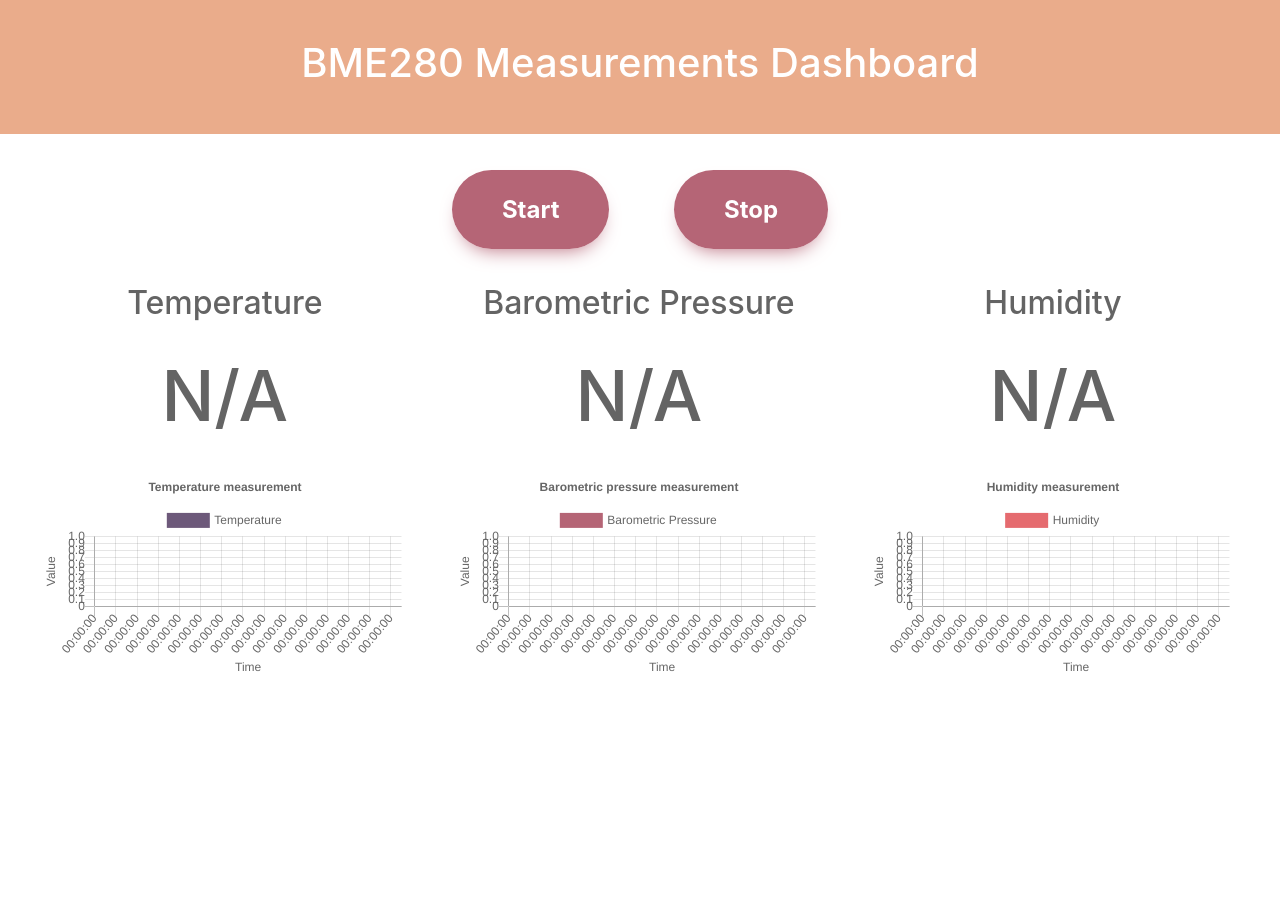
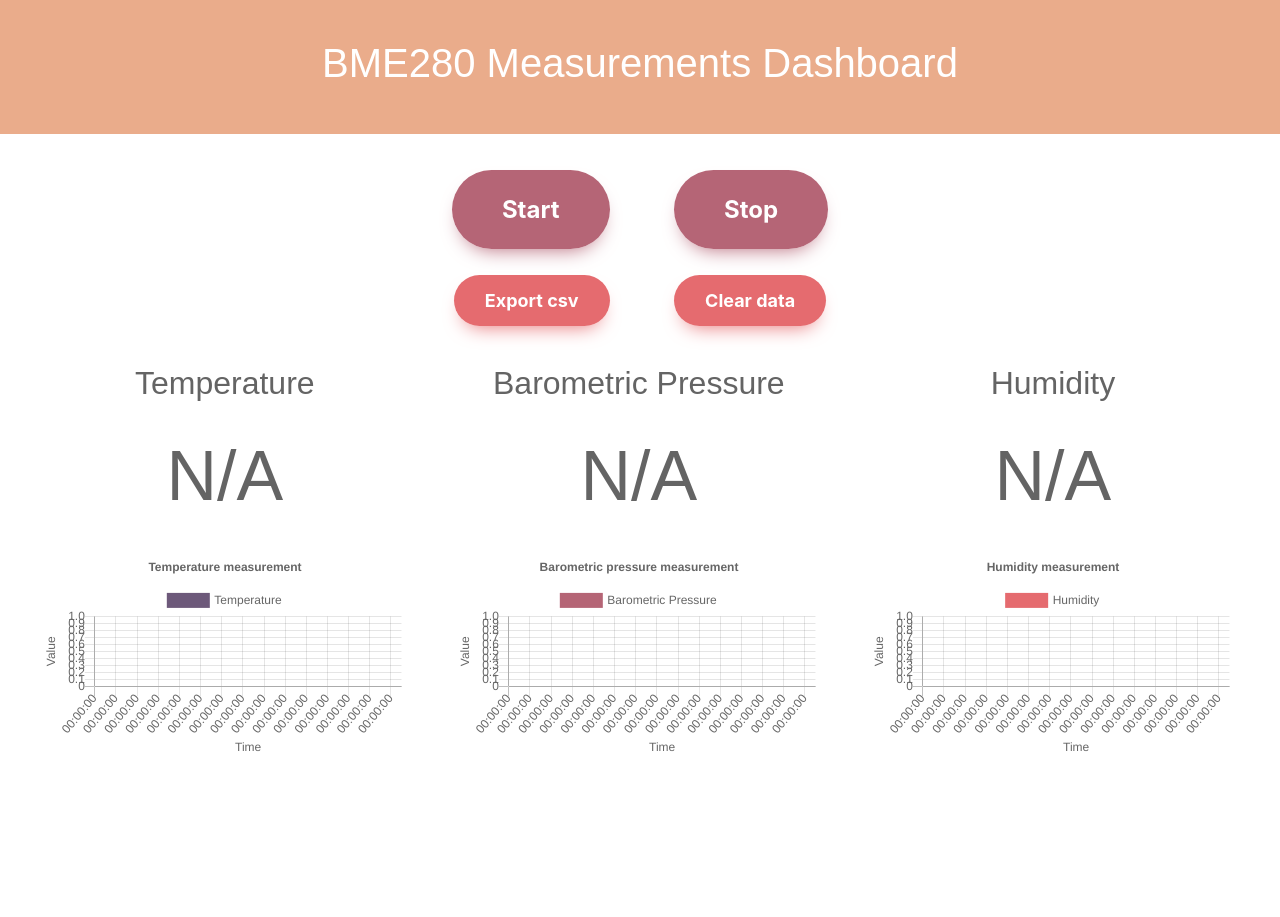
Before and after one commit to tuuznik/BME280_dashboard, a Flask app: page / in a window 1280 px wide. Before the commit the page ends 671 px from the top, so only its background shows below. Run offline with Flask 2, Linux system fonts and the light colour scheme; some libraries are stand-ins or nearby versions.

Commit message:
Refactoring changes

```diff
--- a/app.py
+++ b/app.py
@@ -48,26 +48,39 @@
   try:
     con = sql.connect('data.db')
     c =  con.cursor()
-    c.execute(f"INSERT INTO {table} (measurement_date, {data_column_name}) VALUES (datetime('now','localtime'), {meas_data})")
+    sql_cmd = f"INSERT INTO {table} (measurement_date, {data_column_name}) VALUES (datetime('now','localtime'), {meas_data})"
+    c.execute(sql_cmd)
     con.commit()
   except:
     print("An error has occured")
 
 
+def read_data(file_name, table, data_column_name):
+    while True:
+        file = open(f"/sys/bus/i2c/devices/1-0077/{file_name}", 'r')
+        output = file.read()
+        data = int(output)/1024
+        json_data = json.dumps(
+                {'time': datetime.now().strftime('%H:%M:%S'), 'value': data})
+        add_data(f"{table}", {data_column_name}, data)
+        yield f"data:{json_data}\n\n"
+        time.sleep(1)
+
+
 @app.route('/temp-data')
 def temperature_data():
-    def read_data():
-        while True:
-            file = open("/sys/bus/i2c/devices/1-0077/temperature", 'r')
-            output = file.read()
-            temperature = int(output)/100
-            json_data = json.dumps(
-                    {'time': datetime.now().strftime('%H:%M:%S'), 'value': temperature})
-            add_data("temp_measurements", "temperature", temperature)
-            yield f"data:{json_data}\n\n"
-            time.sleep(1)
+    # def read_data():
+    #     while True:
+    #         file = open("/sys/bus/i2c/devices/1-0077/temperature", 'r')
+    #         output = file.read()
+    #         temperature = int(output)/100
+    #         json_data = json.dumps(
+    #                 {'time': datetime.now().strftime('%H:%M:%S'), 'value': temperature})
+    #         add_data("temp_measurements", "temperature", temperature)
+    #         yield f"data:{json_data}\n\n"
+    #         time.sleep(1)
 
-    response = Response(stream_with_context(read_data()), mimetype="text/event-stream")
+    response = Response(stream_with_context(read_data("temperature", "temp_measurements", "temperature")), mimetype="text/event-stream")
     response.headers["Cache-Control"] = "no-cache"
     response.headers["X-Accel-Buffering"] = "no"
     return response
@@ -81,7 +94,6 @@
             pressure = int(output)/25600
             json_data = json.dumps(
                     {'time': datetime.now().strftime('%H:%M:%S'), 'value': pressure})
-                # {'time': datetime.now().strftime('%Y-%m-%d %H:%M:%S'), 'value': random.random() * 100})
             add_data("pressure_measurements", "pressure", pressure)
             yield f"data:{json_data}\n\n"
             time.sleep(1)
@@ -100,7 +112,6 @@
             humidity = int(output)/1024
             json_data = json.dumps(
                     {'time': datetime.now().strftime('%H:%M:%S'), 'value': humidity})
-                # {'time': datetime.now().strftime('%Y-%m-%d %H:%M:%S'), 'value': random.random() * 100})
             add_data("humidity_measurements", "humidity", humidity)
             yield f"data:{json_data}\n\n"
             time.sleep(1)
@@ -117,7 +128,11 @@
     try:
         con = sql.connect('data.db')
         c =  con.cursor()
-        c.execute("SELECT humidity_measurements.id, humidity_measurements.measurement_date, humidity_measurements.humidity, pressure_measurements.pressure, temp_measurements.temperature FROM humidity_measurements JOIN pressure_measurements ON pressure_measurements.id = humidity_measurements.id JOIN temp_measurements ON temp_measurements.id = pressure_measurements.id;")
+        sql_cmd = "SELECT humidity_measurements.id, humidity_measurements.measurement_date, humidity_measurements.humidity, " \
+                  "pressure_measurements.pressure, temp_measurements.temperature FROM humidity_measurements " \
+                  "JOIN pressure_measurements ON pressure_measurements.id = humidity_measurements.id " \
+                  "JOIN temp_measurements ON temp_measurements.id = pressure_measurements.id;"
+        c.execute(sql_cmd)
         result = c.fetchall()
 
         output = io.StringIO()
--- /dev/null
+++ b/static/css/main.css
@@ -0,0 +1,56 @@
+body {
+    margin: 0;
+    font-family: sans-serif;
+}
+
+.button-1 {
+    background: #b56576;
+    border-radius: 999px;
+    box-shadow: #b56576 0 10px 20px -10px;
+    box-sizing: border-box;
+    color: #FFFFFF;
+    cursor: pointer;
+    font-family: Inter,Helvetica,"Apple Color Emoji","Segoe UI Emoji",NotoColorEmoji,"Noto Color Emoji","Segoe UI Symbol","Android Emoji",EmojiSymbols,-apple-system,system-ui,"Segoe UI",Roboto,"Helvetica Neue","Noto Sans",sans-serif;
+    font-size: 24px;
+    font-weight: 700;
+    line-height: 24px;
+    opacity: 1;
+    outline: 0 solid transparent;
+    padding: 25px 50px;
+    user-select: none;
+    -webkit-user-select: none;
+    touch-action: manipulation;
+    width: fit-content;
+    word-break: break-word;
+    border: 0;
+    margin-left: 30px;
+    margin-right: 30px;
+}
+
+.button-2 {
+    background: rgb(229, 107, 111);
+    border-radius: 999px;
+    box-shadow: rgb(229, 107, 111) 0 10px 20px -10px;
+    box-sizing: border-box;
+    color: #FFFFFF;
+    cursor: pointer;
+    font-family: Inter,Helvetica,"Apple Color Emoji","Segoe UI Emoji",NotoColorEmoji,"Noto Color Emoji","Segoe UI Symbol","Android Emoji",EmojiSymbols,-apple-system,system-ui,"Segoe UI",Roboto,"Helvetica Neue","Noto Sans",sans-serif;
+    font-size: 18px;
+    font-weight: 700;
+    line-height: 24px;
+    opacity: 1;
+    outline: 0 solid transparent;
+    padding: 15px 31px;
+    user-select: none;
+    -webkit-user-select: none;
+    touch-action: manipulation;
+    width: fit-content;
+    word-break: break-word;
+    border: 0;
+    margin-left: 30px;
+    margin-right: 30px;
+}
+
+a:hover {
+    color: rgb(236, 204, 187);
+}
--- /dev/null
+++ b/static/js/script.js
@@ -0,0 +1,219 @@
+$(document).ready(function () {
+
+    var script_tag = document.getElementById('charts');
+    var start = script_tag.getAttribute("data");
+
+    const config = {
+        type: 'line',
+        data: {
+            labels: Array(30).fill("00:00:00"),
+            // labels: Array(30).fill("0000-00-00 00:00:00"),
+            datasets: [{
+                label: "Temperature",
+                backgroundColor: 'rgb(109, 89, 122)',
+                borderColor: 'rgb(109, 89, 122)',
+                data: Array(30).fill(null),
+                fill: false,
+            }],
+        },
+        options: {
+            legend: {
+                position: 'top'
+            },
+            responsive: true,
+            title: {
+                display: true,
+                text: 'Temperature measurement'
+            },
+            tooltips: {
+                mode: 'index',
+                intersect: false,
+            },
+            hover: {
+                mode: 'nearest',
+                intersect: true
+            },
+            scales: {
+                xAxes: [{
+                    display: true,
+                    scaleLabel: {
+                        display: true,
+                        labelString: 'Time'
+                    }
+                }],
+                yAxes: [{
+                    display: true,
+                    scaleLabel: {
+                        display: true,
+                        labelString: 'Value'
+                    }
+                }]
+            }
+        }
+    };
+
+    const context = document.getElementById('layanan').getContext('2d');
+
+    const lineChart = new Chart(context, config);
+
+    if (start.includes("on")){
+        const source = new EventSource("/temp-data");
+
+        source.onmessage = function (event) {
+            const data = JSON.parse(event.data);
+            if (config.data.labels.length === 30) {
+                config.data.labels.shift();
+                config.data.datasets[0].data.shift();
+            }
+            config.data.labels.push(data.time);
+            config.data.datasets[0].data.push(data.value);
+            lineChart.update();
+            $(".sensor1").text("");
+            $(".sensor1").text(Math.round(data.value*100)/100 +" \u00B0 C");
+        }
+
+    }
+
+    // Pressure chart
+
+    const config2 = {
+        type: 'line',
+        data: {
+            // labels: Array(30).fill("0000-00-00 00:00:00"),
+            labels: Array(30).fill("00:00:00"),
+            datasets: [{
+                label: "Barometric Pressure",
+                backgroundColor: 'rgb(181, 101, 118)',
+                borderColor: 'rgb(181, 101, 118)',
+                data: Array(30).fill(null),
+                fill: false,
+            }],
+        },
+        options: {
+            legend: {
+                position: 'top'
+            },
+            responsive: true,
+            title: {
+                display: true,
+                text: 'Barometric pressure measurement'
+            },
+            tooltips: {
+                mode: 'index',
+                intersect: false,
+            },
+            hover: {
+                mode: 'nearest',
+                intersect: true
+            },
+            scales: {
+                xAxes: [{
+                    display: true,
+                    scaleLabel: {
+                        display: true,
+                        labelString: 'Time'
+                    }
+                }],
+                yAxes: [{
+                    display: true,
+                    scaleLabel: {
+                        display: true,
+                        labelString: 'Value'
+                    }
+                }]
+            }
+        }
+    };
+
+    const context2 = document.getElementById('layanan_subbagian').getContext('2d');
+
+    const lineChart2 = new Chart(context2, config2);
+
+    if (start.includes("on")){
+        const source2 = new EventSource("/pressure-data");
+
+        source2.onmessage = function (event) {
+            const data = JSON.parse(event.data);
+            if (config2.data.labels.length === 30) {
+                config2.data.labels.shift();
+                config2.data.datasets[0].data.shift();
+            }
+            config2.data.labels.push(data.time);
+            config2.data.datasets[0].data.push(data.value);
+            lineChart2.update();
+            $(".sensor2").text("");
+            $(".sensor2").text(Math.round(data.value * 100)/100 + " hPa");
+        }
+    }
+    // Humidity chart
+
+    const config3 = {
+        type: 'line',
+        data: {
+            // labels: Array(30).fill("0000-00-00 00:00:00"),
+            labels: Array(30).fill("00:00:00"),
+            datasets: [{
+                label: "Humidity",
+                backgroundColor: 'rgb(229, 107, 111)',
+                borderColor: 'rgb(229, 107, 111)',
+                data: Array(30).fill(null),
+                fill: false,
+            }],
+        },
+        options: {
+            legend: {
+                position: 'top'
+            },
+            responsive: true,
+            title: {
+                display: true,
+                text: 'Humidity measurement'
+            },
+            tooltips: {
+                mode: 'index',
+                intersect: false,
+            },
+            hover: {
+                mode: 'nearest',
+                intersect: true
+            },
+            scales: {
+                xAxes: [{
+                    display: true,
+                    scaleLabel: {
+                        display: true,
+                        labelString: 'Time'
+                    }
+                }],
+                yAxes: [{
+                    display: true,
+                    scaleLabel: {
+                        display: true,
+                        labelString: 'Value'
+                    }
+                }]
+            }
+        }
+    };
+
+    const context3 = document.getElementById('layanan_subbagian3').getContext('2d');
+
+    const lineChart3 = new Chart(context3, config3);
+
+    if (start.includes("on")){
+        const source3 = new EventSource("/humidity-data");
+
+        source3.onmessage = function (event) {
+            const data = JSON.parse(event.data);
+            if (config3.data.labels.length === 30) {
+                config3.data.labels.shift();
+                config3.data.datasets[0].data.shift();
+            }
+            config3.data.labels.push(data.time);
+            config3.data.datasets[0].data.push(data.value);
+            lineChart3.update();
+            $(".sensor3").text("");
+            $(".sensor3").text(Math.round(data.value*100)/100 + "%  RH");
+        }
+    }
+});
--- a/static/main.css
+++ /dev/null
@@ -1,4 +0,0 @@
-body {
-    margin: 0;
-    font-family: sans-serif;
-}
--- a/templates/index.html
+++ b/templates/index.html
@@ -11,6 +11,7 @@
     <link rel="stylesheet" href="https://cdnjs.cloudflare.com/ajax/libs/Chart.js/2.9.4/Chart.min.css"
           integrity="sha512-/zs32ZEJh+/EO2N1b0PEdoA10JkdC3zJ8L5FTiQu82LR9S/rOQNfQN7U59U9BC12swNeRAz3HSzIL2vpp4fv3w=="
           crossorigin="anonymous" referrerpolicy="no-referrer"/>
+    <link rel="stylesheet" href="{{ url_for('static', filename='css/main.css') }}">
 </head>
 <body>
 <div style="position:relative; text-align:center;color:rgb(255, 255, 255); border: 15px solid rgb(234, 172, 139); background-color: rgb(234, 172, 139);">
@@ -21,44 +22,18 @@
     <a href="/start">Start</a>
 </div> -->
 <div class="text-box" style="text-align:center; padding-top: 40px; padding-bottom: 20px;">
-    <style>
-        .button1 {
-            background-color: #4CAF50;
-        }
-/* CSS */
-        .button-34 {
-        background: #b56576;
-        border-radius: 999px;
-        box-shadow: #b56576 0 10px 20px -10px;
-        box-sizing: border-box;
-        color: #FFFFFF;
-        cursor: pointer;
-        font-family: Inter,Helvetica,"Apple Color Emoji","Segoe UI Emoji",NotoColorEmoji,"Noto Color Emoji","Segoe UI Symbol","Android Emoji",EmojiSymbols,-apple-system,system-ui,"Segoe UI",Roboto,"Helvetica Neue","Noto Sans",sans-serif;
-        font-size: 24px;
-        font-weight: 700;
-        line-height: 24px;
-        opacity: 1;
-        outline: 0 solid transparent;
-        padding: 25px 50px;
-        user-select: none;
-        -webkit-user-select: none;
-        touch-action: manipulation;
-        width: fit-content;
-        word-break: break-word;
-        border: 0;
-        margin-left: 30px;
-        margin-right: 30px;
-        }
+    <br>
+    <a href="/start" class="button-1" role="button">Start</a>
+    <a href="/stop" class="button-1" role="button">Stop</a>
+</div>
 
-        a:hover {
-            color: rgb(236, 204, 187);
-        }
 
-    </style>
+<div class="text-box" style="text-align:center; padding-top: 20px; padding-bottom: 10px;">
     <br>
-    <a href="/start" class="button-34" role="button">Start</a>
-    <a href="/stop" class="button-34" role="button">Stop</a>
+    <a href="/download" class="button-2" role="button">Export csv</a>
+    <a href="/" class="button-2" role="button">Clear data</a>
 </div>
+
 
 <div style="display:inline-block; position:relative; color:rgb(100, 100, 100); text-align:center; height: 10vh; width: 32vw;padding-left: 40px; padding-top: 40px;">
 
@@ -87,18 +62,19 @@
 </div>
 
 <div>
-    <div class="chart-container" style="display:inline-block; position:relative; text-align:left; height: 45vh; width: 32vw;padding-left: 40px;">
+    <div class="chart-container" style="display:inline-block; position:relative; text-align:left; height: 45vh; width: 32vw;padding-left: 40px; padding-bottom: 0px;">
         <canvas id="layanan" width="300" height="170"></canvas>
     </div>
 
-    <div class="chart-container" style="display:inline-block; position:relative; text-align:left; height: 45vh; width: 32vw;padding-left: 40px;">
+    <div class="chart-container" style="display:inline-block; position:relative; text-align:left; height: 45vh; width: 32vw;padding-left: 40px; padding-bottom: 0px;">
         <canvas id="layanan_subbagian" width="300" height="170"></canvas>
     </div>
 
-    <div class="chart-container" style="display:inline-block; position:relative; text-align:left; height: 45vh; width: 32vw;padding-left: 40px;">
+    <div class="chart-container" style="display:inline-block; position:relative; text-align:left; height: 45vh; width: 32vw;padding-left: 40px; padding-bottom: 0px;">
         <canvas id="layanan_subbagian3" width="300" height="170"></canvas>
     </div>
 </div>
+
 
 <!--suppress JSUnresolvedLibraryURL -->
 <script src="https://cdnjs.cloudflare.com/ajax/libs/jquery/3.6.0/jquery.min.js"
@@ -112,7 +88,9 @@
 <script src="https://cdnjs.cloudflare.com/ajax/libs/Chart.js/2.9.4/Chart.min.js"
         integrity="sha512-d9xgZrVZpmmQlfonhQUvTR7lMPtO7NkZMkA0ABN3PHCbKA5nqylQ/yWlFAyY6hYgdF1Qh6nYiuADWwKB4C2WSw=="
         crossorigin="anonymous" referrerpolicy="no-referrer"></script>
-<script id="charts" data="{{turned_on}}">
+
+<script src="{{ url_for('static', filename='js/script.js') }}" id="charts" data="{{turned_on}}"></script>
+<!-- <script id="charts" data="{{turned_on}}">
     $(document).ready(function () {
 
         var script_tag = document.getElementById('charts');
@@ -332,6 +310,6 @@
             }
         }
     });
-</script>
+</script> -->
 </body>
 </html>
```
